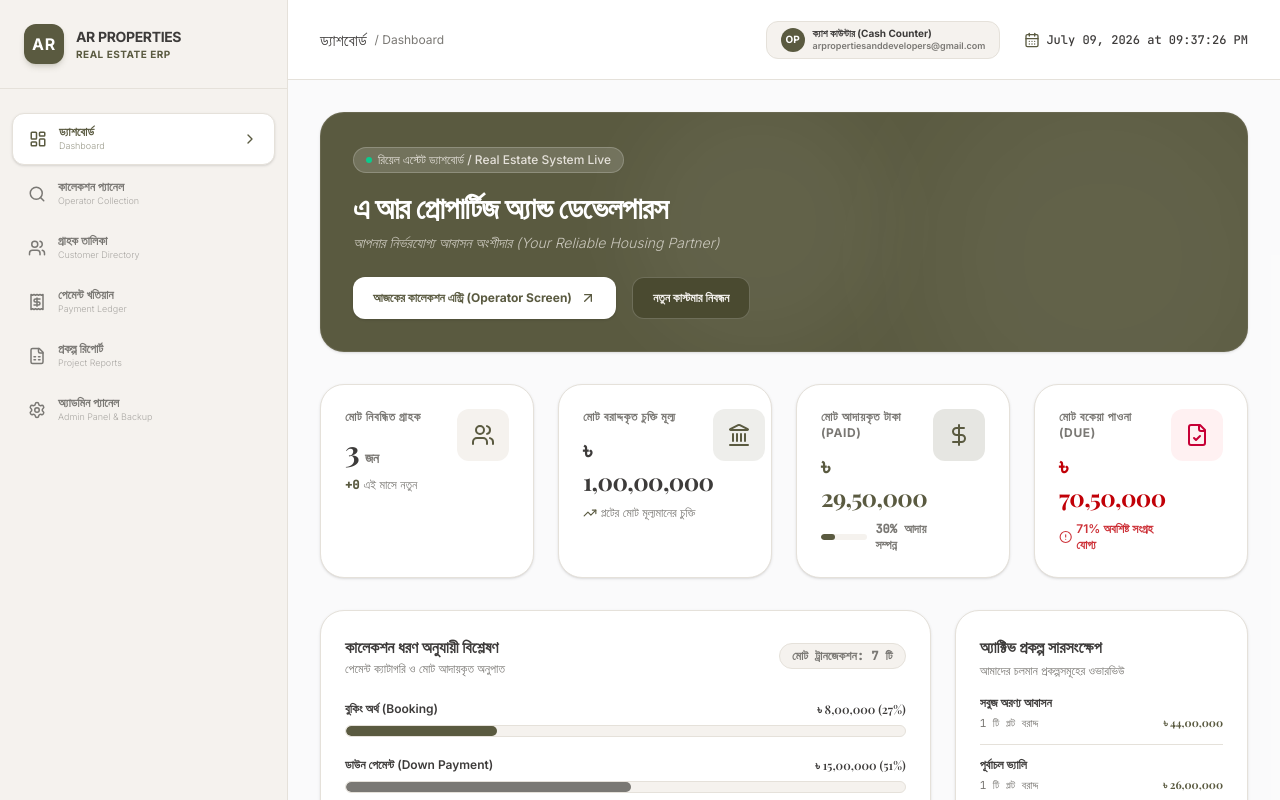
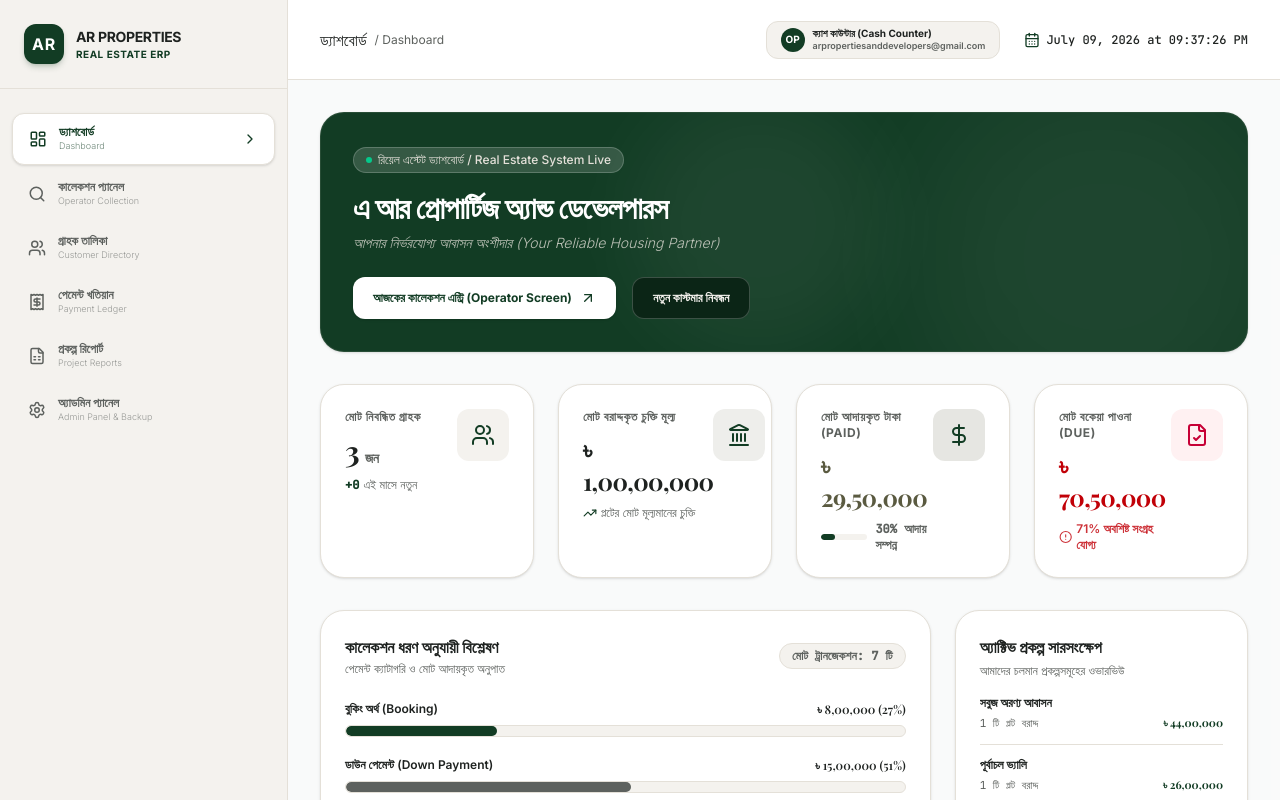
Before and after one commit to arpropertiesanddevelopers/arpropertiesepr, a React (Vite) app: page / in a window 1280 px wide. Shown: the top 800 px of the page. Built offline with nearby package versions, Linux system fonts and the light colour scheme; a web font is replaced by a local one.

Commit message:
style: update theme colors for professional aesthetic
Refine primary and secondary color palettes to establish a more consistent, premium, and professional visual identity across the application.

```diff
--- a/src/App.tsx
+++ b/src/App.tsx
@@ -267,14 +267,14 @@ export default function App() {
   const getThemeColors = (theme: string) => {
     switch (theme) {
       case 'blue':
-        return { primary: '#1d4ed8', hover: '#1e40af' };
+        return { primary: '#1E3A8A', hover: '#111E45' };
       case 'red':
-        return { primary: '#be123c', hover: '#9f1239' };
+        return { primary: '#722F37', hover: '#4E2025' };
       case 'green':
-        return { primary: '#15803d', hover: '#166534' };
+        return { primary: '#0F4C3A', hover: '#092D22' };
       case 'natural':
       default:
-        return { primary: '#5A5A40', hover: '#4A4A30' };
+        return { primary: '#123C24', hover: '#0B2516' }; // Keep deep forest emerald as default for elite eco-housing trust!
     }
   };
 
--- a/src/index.css
+++ b/src/index.css
@@ -6,13 +6,13 @@
   --font-serif: "Playfair Display", "Hind Siliguri", Georgia, Cambria, "Times New Roman", Times, serif;
   --font-mono: "JetBrains Mono", ui-monospace, SFMono-Regular, monospace;
 
-  --color-natural-bg: #FDFCFB;
-  --color-natural-text: #3D3B3A;
-  --color-natural-sidebar: #F5F2EE;
-  --color-natural-border: #E5E1DA;
-  --color-natural-primary: #5A5A40;
-  --color-natural-primary-hover: #4A4A30;
-  --color-natural-muted: #7A7874;
+  --color-natural-bg: #FCFBF9;
+  --color-natural-text: #1E2220;
+  --color-natural-sidebar: #F4F2EE;
+  --color-natural-border: #E4E0D8;
+  --color-natural-primary: #123C24;
+  --color-natural-primary-hover: #0B2516;
+  --color-natural-muted: #5D615E;
 }
 
 /* Custom CSS for A4 Printable Views */
```
